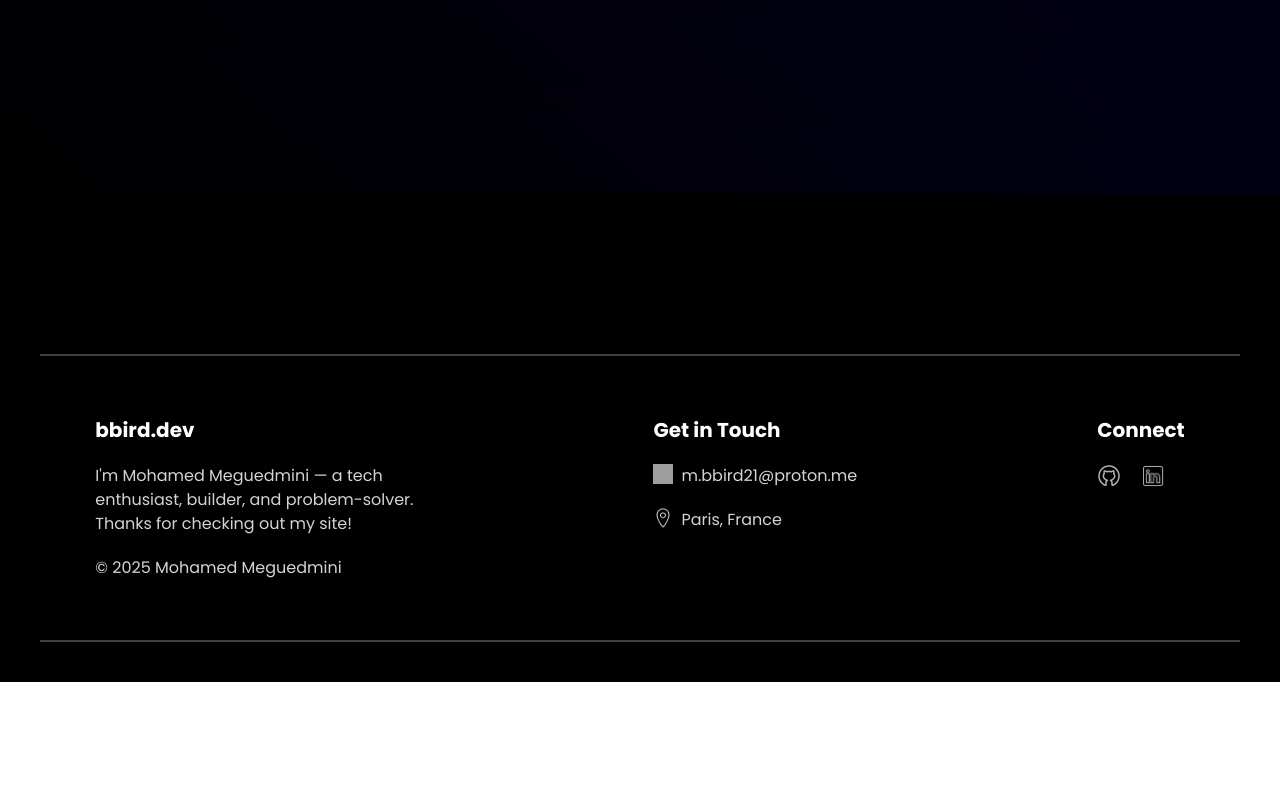
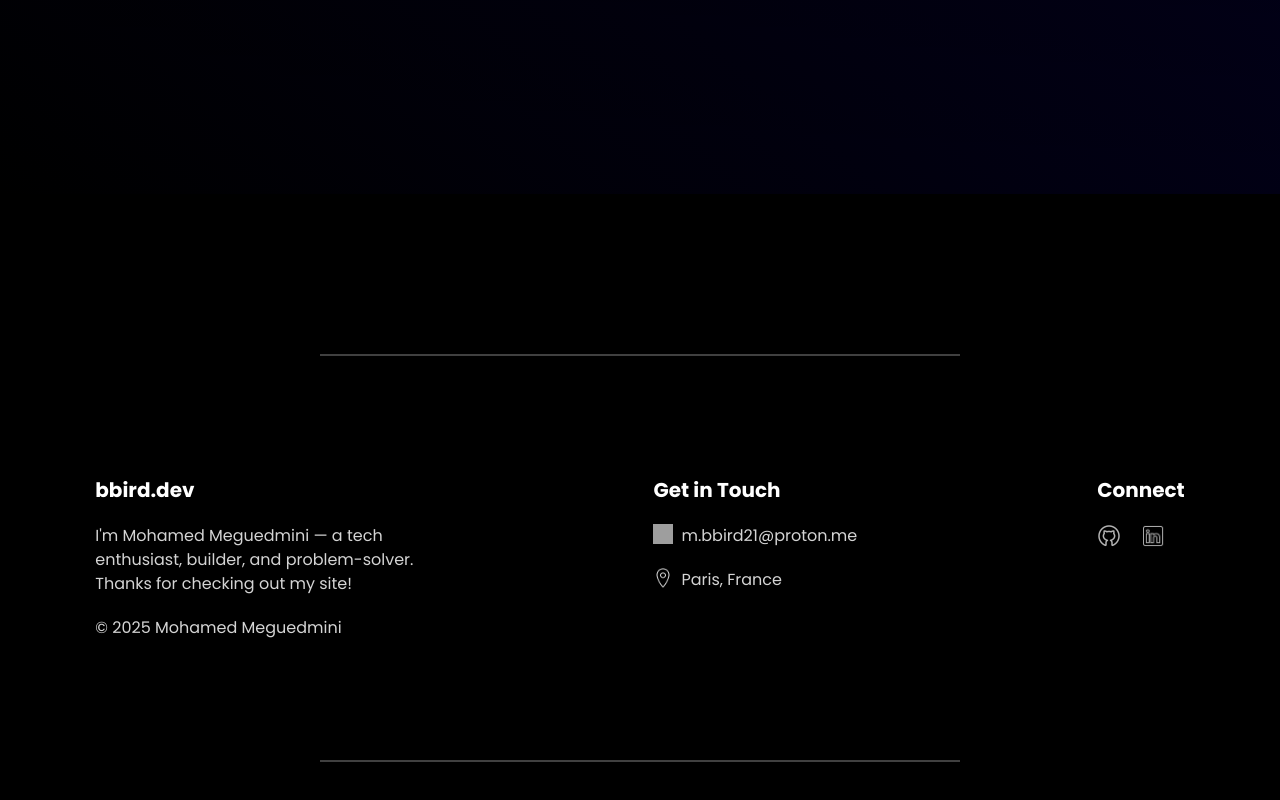
Before and after one commit to bbird-21/Personal-Website, a React (Vite) app: page / in a window 1280 px wide. Shown: the part 2690-3490 px from the top of the page. Before the commit the page ends 3372 px from the top, so only its background shows below. Built offline with nearby package versions, Linux system fonts and the light colour scheme; grey boxes are pictures that could not be loaded; a web font is replaced by a local one.

Commit message:
feat: responsive footer

```diff
--- a/src/sections/Footer/Footer.jsx
+++ b/src/sections/Footer/Footer.jsx
@@ -7,19 +7,23 @@ import githubIcon from "../../assets/icons/github.png"
 import linkedinIcon from "../../assets/icons/linkedin.png"
 const Footer = () => {
 	return (
-		<div className="flex flex-col gap-10 pt-40 pb-10 bg-black font-[Poppins]">
-			 <div className="w-300 bg-neutral-700 h-0.5 mx-auto"></div>
-			 <div className="flex gap-60 py-5 mx-auto">
+		<footer className="flex flex-col md:flex-col gap-10 pt-40 pb-10 bg-black font-[Poppins] bg-pink-900">
+			{ /* Top Divider */ }
+			<div className="flex justify-center">
+				<div className="w-1/2 bg-neutral-700 h-0.5"></div>
+			</div>
+			<div className="flex flex-wrap gap-15 xl:gap-60 my-20 mx-20 md:mx-auto">
 				<FooterSection title="bbird.dev">
 					<div className="text-neutral-300 text-sl">
-							I'm Mohamed Meguedmini — a tech <br></br>
-							enthusiast, builder, and problem-solver. <br></br>
+						I'm Mohamed Meguedmini — a tech <br />
+						enthusiast, builder, and problem-solver. <br />
 						Thanks for checking out my site!
 					</div>
 					<div className="text-neutral-300 text-sl">
 						© 2025 Mohamed Meguedmini
 					</div>
 				</FooterSection>
+
 				<FooterSection title="Get in Touch">
 					<ContactItem
 						icon={emailIcon}
@@ -34,27 +38,30 @@ const Footer = () => {
 						alt="Location Icon"
 					/>
 				</FooterSection>
+
 				<FooterSection title="Connect">
 					<div className="flex gap-5">
 						<ConnectItem
-								title='Github'
+							title="Github"
 							icon={githubIcon}
 							link="https://github.com/bbird-21/"
-								alt='Github Icon'
+							alt="Github Icon"
 						/>
 						<ConnectItem
 							title="Linkedin"
 							icon={linkedinIcon}
 							link="https://www.linkedin.com/in/mohamed-meguedmini-64a98a2a6/"
-								alt='Linkedin Icon'
+							alt="Linkedin Icon"
 						/>
 					</div>
 				</FooterSection>
 			</div>
-			<div className="w-300 bg-neutral-700 h-0.5 mx-auto"></div>
-
+			{/* Bottom divider */}
+			<div className="flex justify-center">
+				<div className="w-1/2 bg-neutral-700 h-0.5"></div>
 			</div>
-	)
-}
+		</footer>
+	);
+};
 
 export default Footer;
```
Lines whose indentation alone changed are shown as unchanged.
